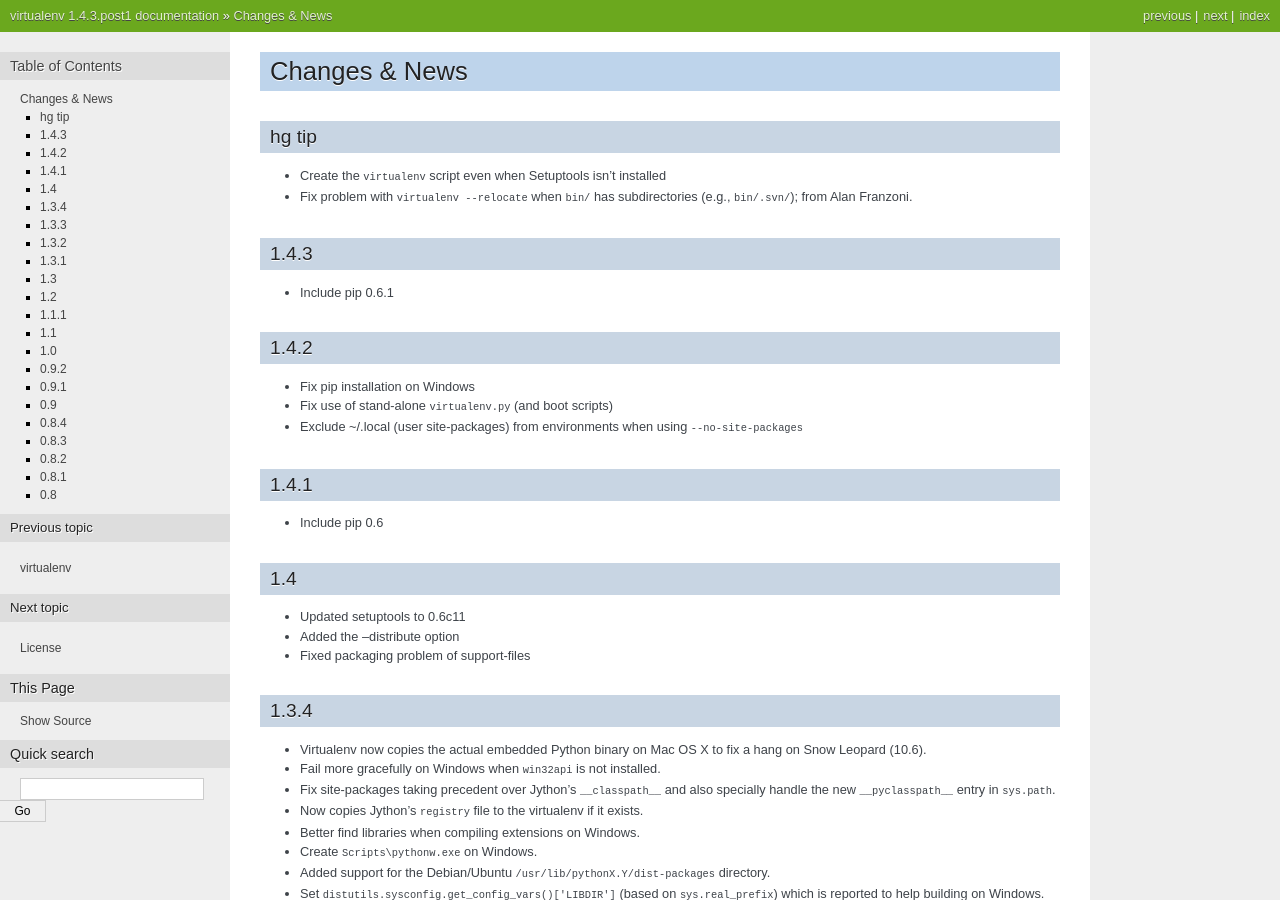
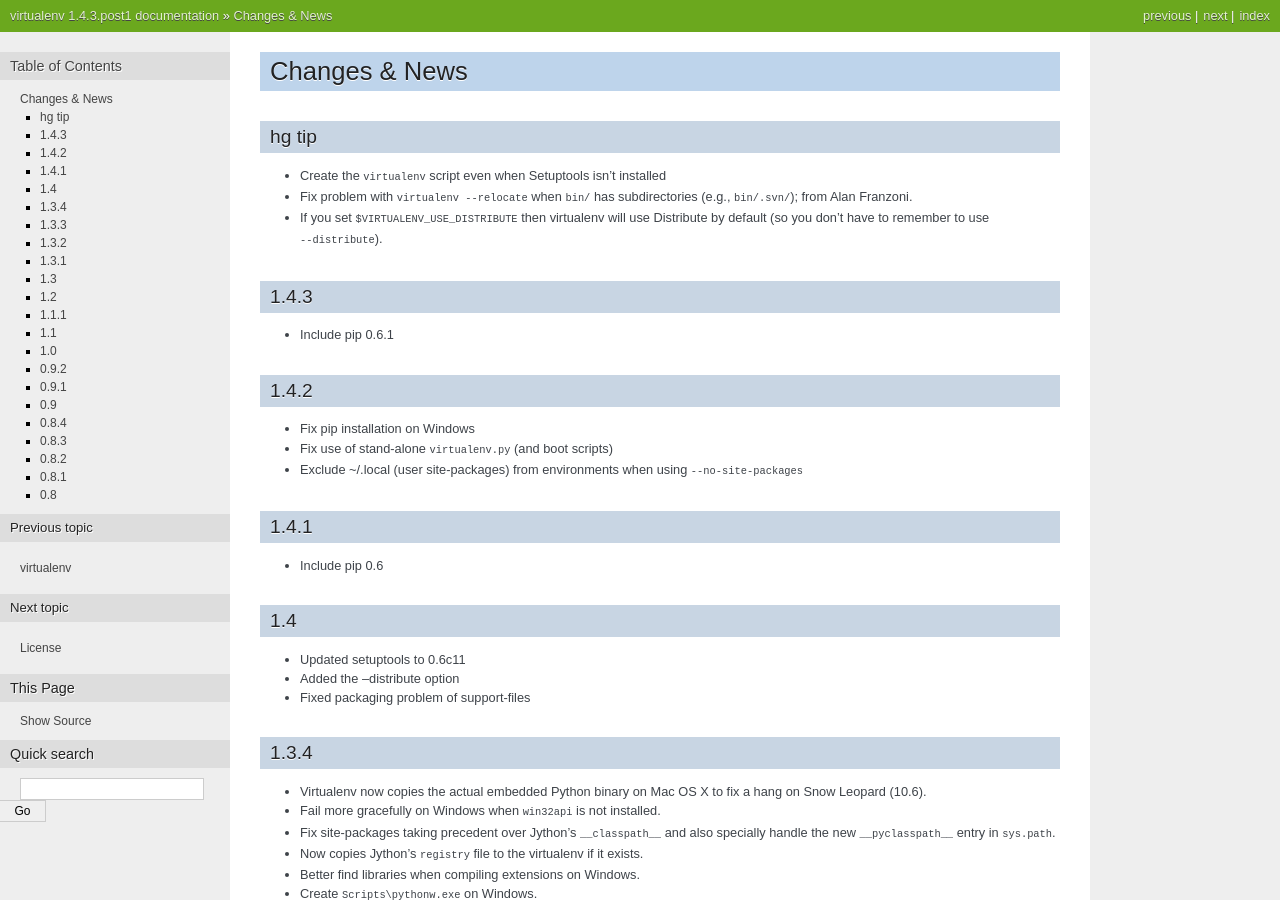
Before and after one commit to pypa/virtualenv, a Sphinx documentation site: the page built from docs/news.txt, in a window 1280 px wide and 900 px high. Built offline with Sphinx 7.4.7, drawn with Linux system fonts in a browser that asks for light colours.

Commit message:
news for last commit

```diff
--- a/docs/news.txt
+++ b/docs/news.txt
@@ -9,6 +9,10 @@
 
 * Fix problem with ``virtualenv --relocate`` when ``bin/`` has
   subdirectories (e.g., ``bin/.svn/``); from Alan Franzoni.
+
+* If you set ``$VIRTUALENV_USE_DISTRIBUTE`` then virtualenv will use
+  Distribute by default (so you don't have to remember to use
+  ``--distribute``).
 
 1.4.3
 ~~~~~
```
